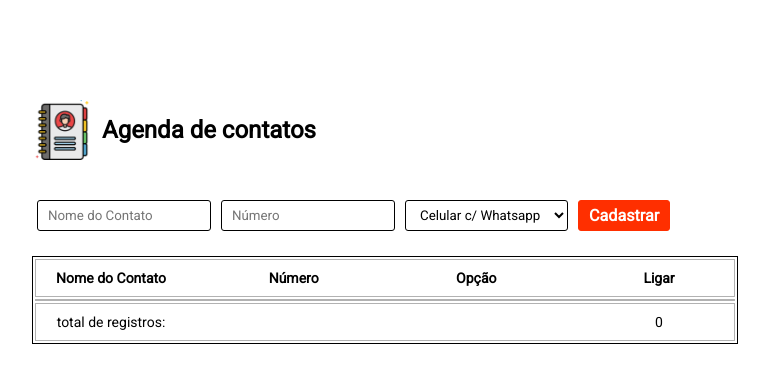
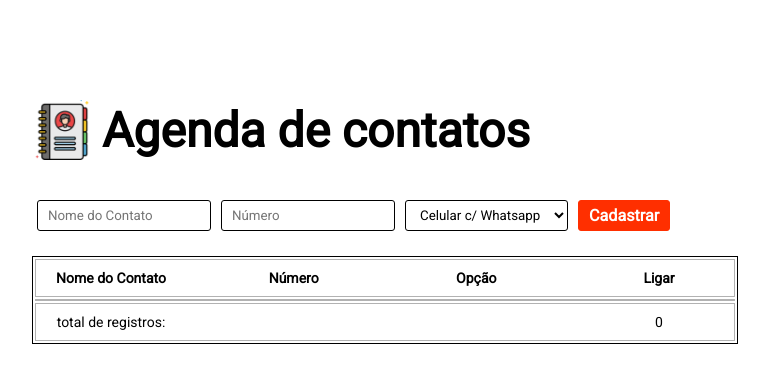
Before and after one commit to vitor-sld/Agenda-Contatos, a plain HTML site: page index.html in a window 1280 px wide. Shown: the whole page, without its empty margins (118-887 px from the left). Drawn offline with Linux system fonts and the light colour scheme.

Commit message:
fix semântica do título

```diff
--- a/index.html
+++ b/index.html
@@ -16,7 +16,7 @@
     <div class="container">
         <header>
             <img src="img/icone.png" alt="imagem de uma agenda em vetor">
-            Agenda de contatos
+            <h1>Agenda de contatos</h1>
         </header>
 
         <section>
```
